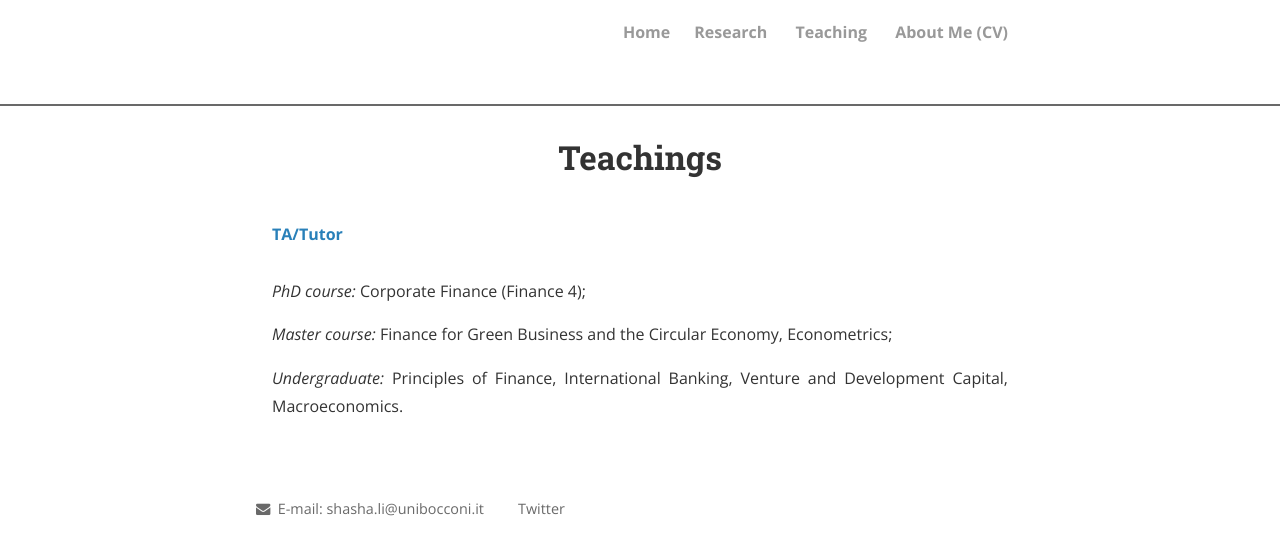
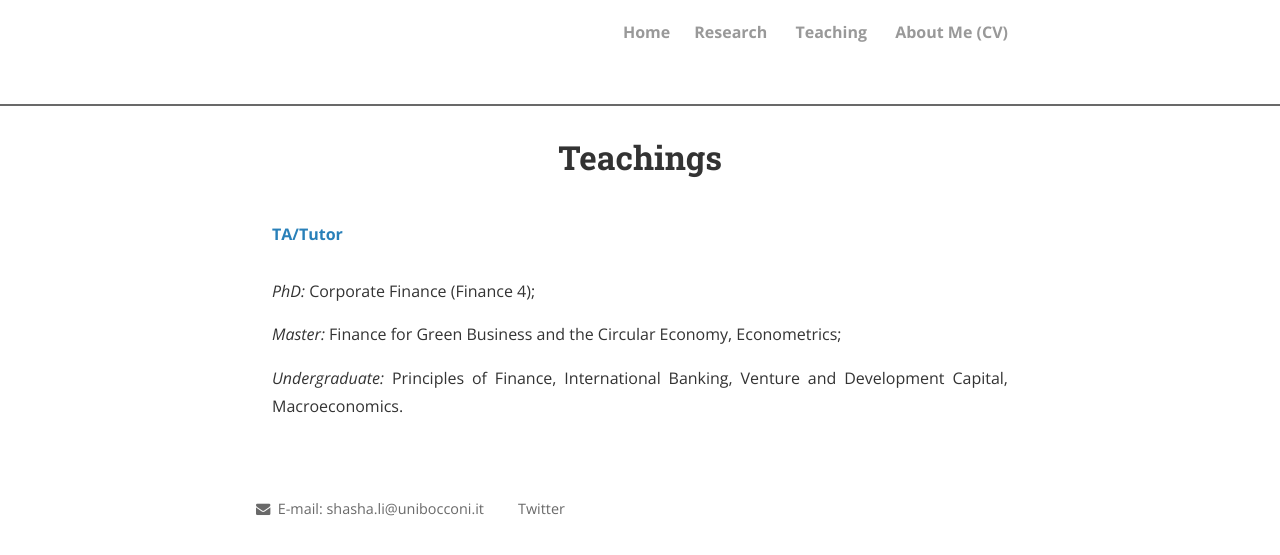
Before and after one commit to shasha-li/shasha-li.github.io, a Jekyll site: the page built from teachings.html, in a window 1280 px wide. Shown: the top 555 px of the page. Built offline with Jekyll 4.4.1, drawn with Linux system fonts in a browser that asks for light colours; nearby versions of some CDN libraries; comment, search, counter and statistics services are not loaded; a style sheet for code colours, icons or effects is not loaded.

Commit message:
Update teachings.html

```diff
--- a/teachings.html
+++ b/teachings.html
@@ -5,8 +5,8 @@ permalink: /teachings/
 ---
 
 <strong><a>TA/Tutor</a></strong> <br><br>
-<p style="text-align:justify"><i>PhD course: </i> Corporate Finance (Finance 4);</p>
-<p style="text-align:justify"><i>Master course: </i> Finance for Green Business and the Circular
+<p style="text-align:justify"><i>PhD: </i> Corporate Finance (Finance 4);</p>
+<p style="text-align:justify"><i>Master: </i> Finance for Green Business and the Circular
 Economy, Econometrics;</p>
 <p style="text-align:justify"><i>Undergraduate: </i> Principles of Finance, International Banking, Venture and Development Capital,
 Macroeconomics.</p>
```
